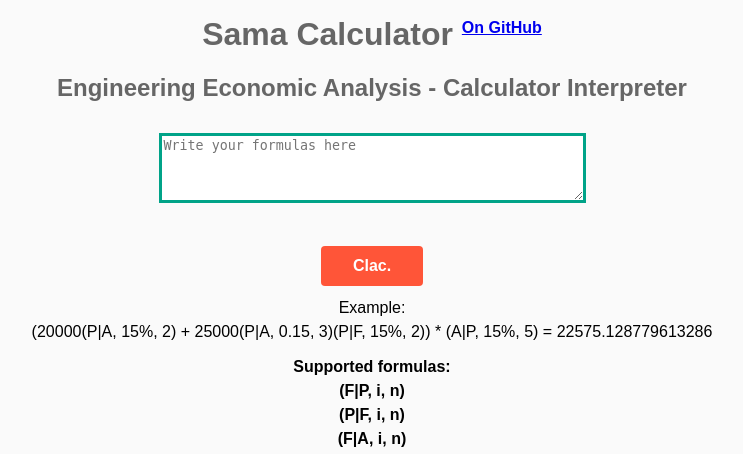
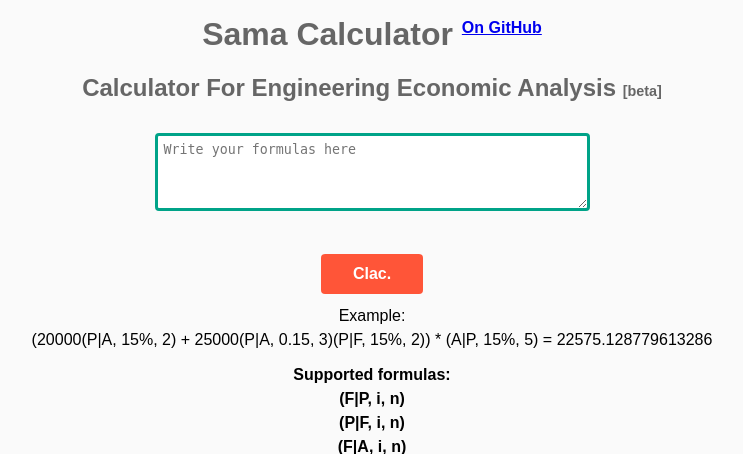
Before and after one commit to mahab339/sama, a Flask app: page / in a window 1280 px wide. Shown: the top 454 px of the page, without its empty margins (268-1011 px from the left). Run offline with Flask 2, Linux system fonts and the light colour scheme; some libraries are stand-ins or nearby versions.

Commit message:
Add "beta" word to the website page. README minor modification.

```diff
--- a/www/templates/index.html
+++ b/www/templates/index.html
@@ -74,6 +74,11 @@
 div{
   line-height: 1.5;
 }
+
+textarea{
+  border-radius:.25rem;
+  padding: 6px;
+}
 </style>
 
 {% extends "layout.html" %}
@@ -101,8 +106,8 @@
     $('input[name=a]').focus();
   });
 </script>
-<h1>Sama Calculator  <sup><small><a href="https://github.com/mohabh/sama">On GitHub</a></small></sup></h1>
-<h2> Engineering Economic Analysis - Calculator Interpreter</h2>
+<h1>Sama Calculator <sup><small><a href="https://github.com/mohabh/sama">On GitHub</a></small></sup></h1>
+<h2>Calculator For Engineering Economic Analysis <small>[beta]</small></h2>
 <p class="sama">
   <textarea  rows="4" cols="50" name="a" placeholder="Write your formulas here"></textarea>
 </p>
```
